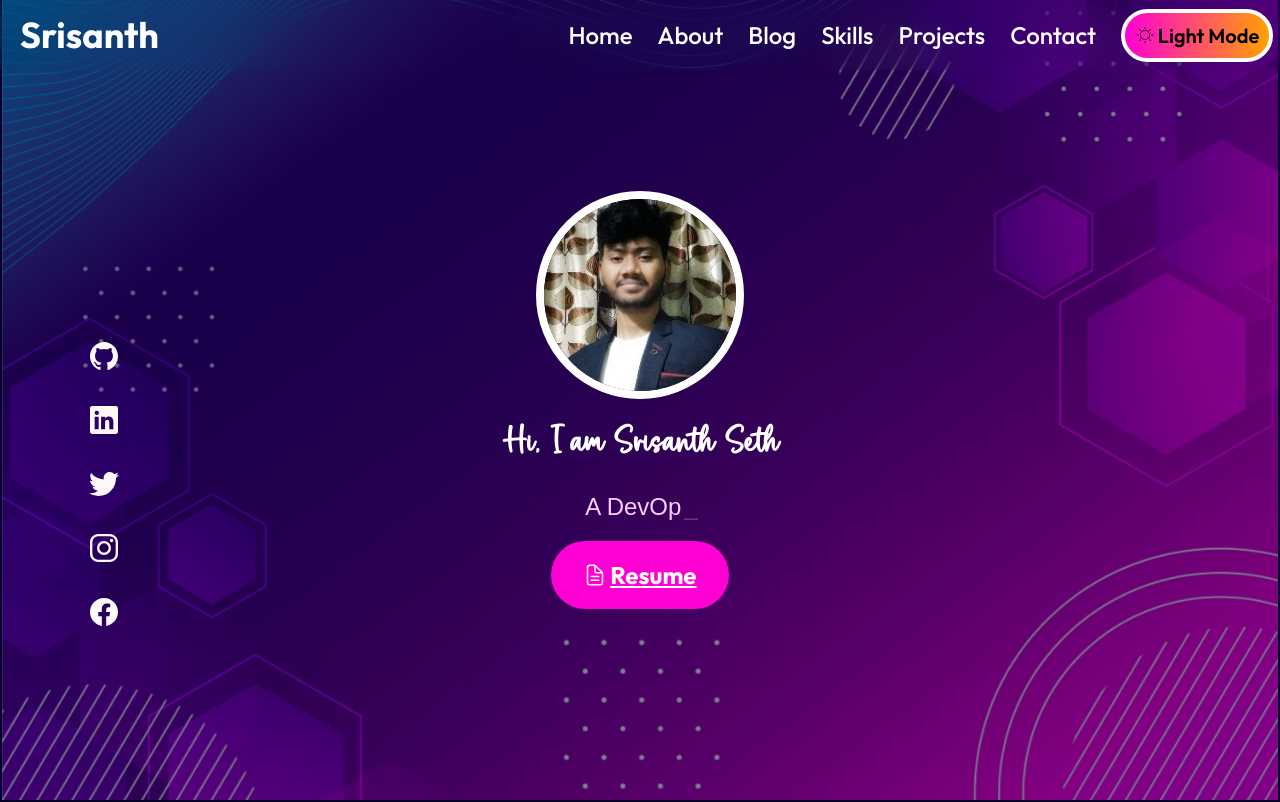
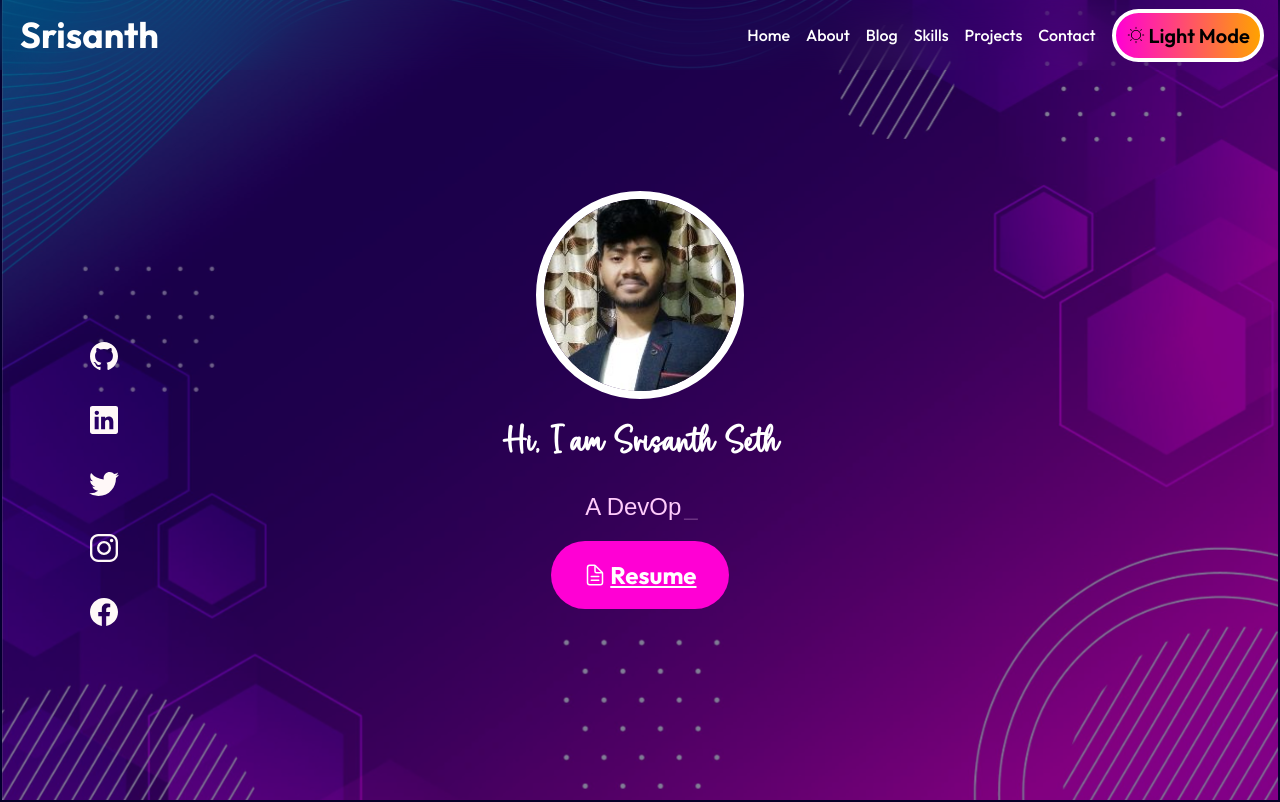
Before and after one commit to sri766/portfolio-v2, a React (Vite) app: page / in a window 1280 px wide. Shown: the top 802 px of the page. Built offline with nearby package versions, Linux system fonts and the light colour scheme; a web font is replaced by a local one.

Commit message:
contact page added style and modified

```diff
--- a/src/components/footer/style.scss
+++ b/src/components/footer/style.scss
@@ -13,7 +13,7 @@
     &.light-mode{
         background-color: #f59aff;
         color: #000;
-        font-size: 1.5rem;
+        font-size: 1rem;
         .footer_contents{
 
             .content{
--- a/src/components/header/style.scss
+++ b/src/components/header/style.scss
@@ -42,11 +42,11 @@
 
         .content {
             list-style: none;
-            margin-right: 25px;
+            margin-right: 1rem;
             cursor: pointer;
             text-decoration: none;
             color: #fff;
-            font-size: 24px;
+            font-size: 1rem;
             font-weight: 500;
 
             &:hover {
--- a/src/pages/contact/style.scss
+++ b/src/pages/contact/style.scss
@@ -5,9 +5,8 @@
     justify-content: center;
     align-items: center;
     color: #ffffff;
-    font-family: outfit, sans-serif;
     font-weight: 700;
-    font-size: 1.5rem;
+    font-size: 1rem;
     padding: 0 8rem;
 
 
@@ -64,19 +63,19 @@
     }
     .contact_form{
         margin: 0 auto;
-        width: 32rem;
+        width: 28rem;
         padding: 1rem 1rem;
         border-radius: 10px;
         display: flex;
         justify-content: center;
         flex-direction: column;
         gap: 1rem;
-        font-size: 24px;
+        font-size: 1rem;
         z-index: 3;
 
         input{
             width: 90%;
-            height: 2rem;
+            height: 1.5rem;
             border-radius: 10px;
             background-color: #ffffff;
             border: none;
@@ -95,7 +94,6 @@
             border: none;
             padding: 0.5rem;
             font-size: 1rem;
-            font-family: outfit, sans-serif;
         }
         button{
             height: 2rem;
```
